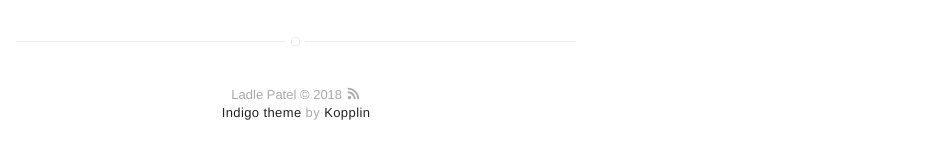
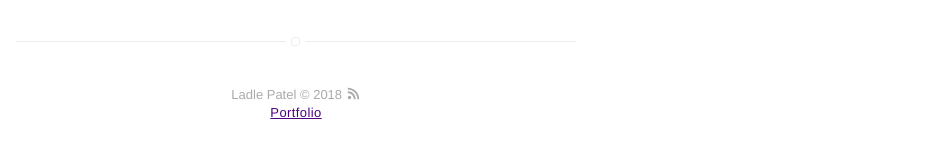
Before and after one commit to lp-dataninja/ladlepatel.github.io, a Jekyll site: the page built from FAQ.md, in a window 1280 px wide. Shown: the part 386-545 px from the top of the page, without its empty margins (344-1280 px from the left). Built offline with Jekyll 4.4.1, drawn with Linux system fonts in a browser that asks for light colours; our own code applies the rules of GitHub Pages for plain Markdown files.

Commit message:
Update footer.html

```diff
--- a/_includes/footer.html
+++ b/_includes/footer.html
@@ -2,6 +2,6 @@
     {{ site.name }} © {{ site.time | date: '%Y' }} <a class="link" href="{{ site.url }}/feed.xml" target="_blank"><svg class="icon icon-rss"><use xlink:href="#icon-rss"></use></svg></a>
 
     <p class="extra">
-        <a class="link" href="https://github.com/sergiokopplin/indigo">Indigo theme</a> by <a class="link" href="https://github.com/sergiokopplin/indigo">Kopplin</a>
+        <a>Portfolio</a>
     </p>
 </footer>
```
